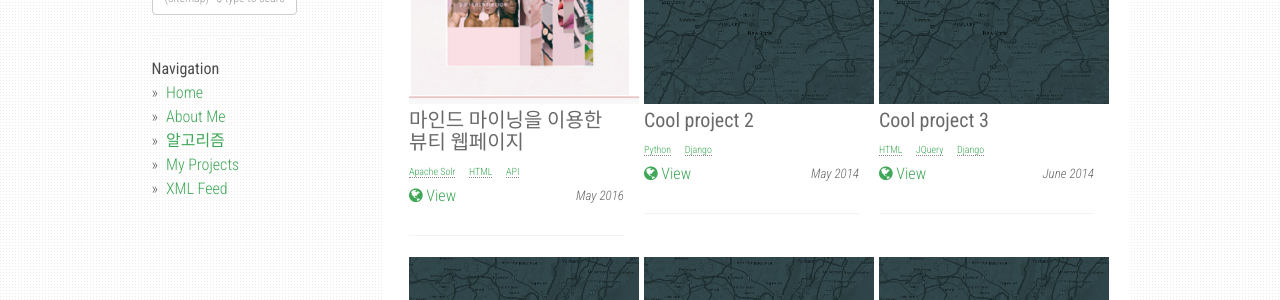
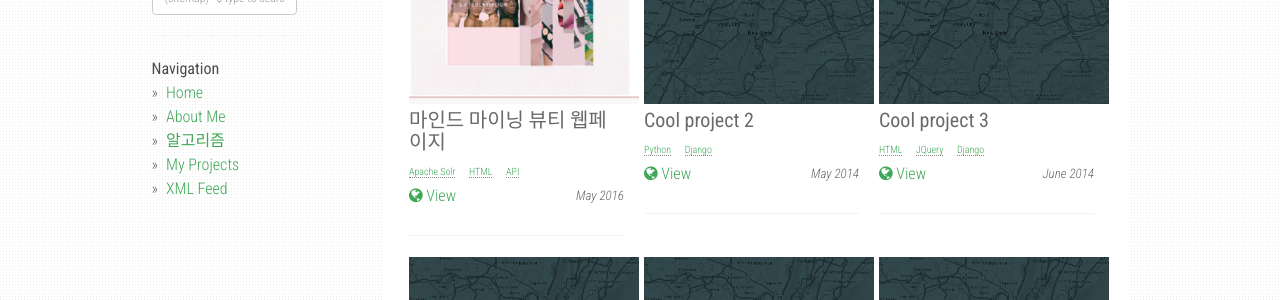
Before and after one commit to agusmakmun/agusmakmun.github.io, a Jekyll site: the page built from projects.md, in a window 1280 px wide. Shown: the part 745-1045 px from the top of the page. Built offline with Jekyll 4.4.1, drawn with Linux system fonts in a browser that asks for light colours; nearby versions of some CDN libraries.

Commit message:
Update projects.json

```diff
--- a/_data/projects.json
+++ b/_data/projects.json
@@ -1,7 +1,7 @@
 [
 	{
 		"slug": "beauty-project",
-		"name": "마인드 마이닝을 이용한 뷰티 웹페이지",
+		"name": "마인드 마이닝 뷰티 웹페이지",
 		"image": "뷰티 웹페이지.png",
 		"url": "https://www.google.com",
 		"date": "May 2016",
```
